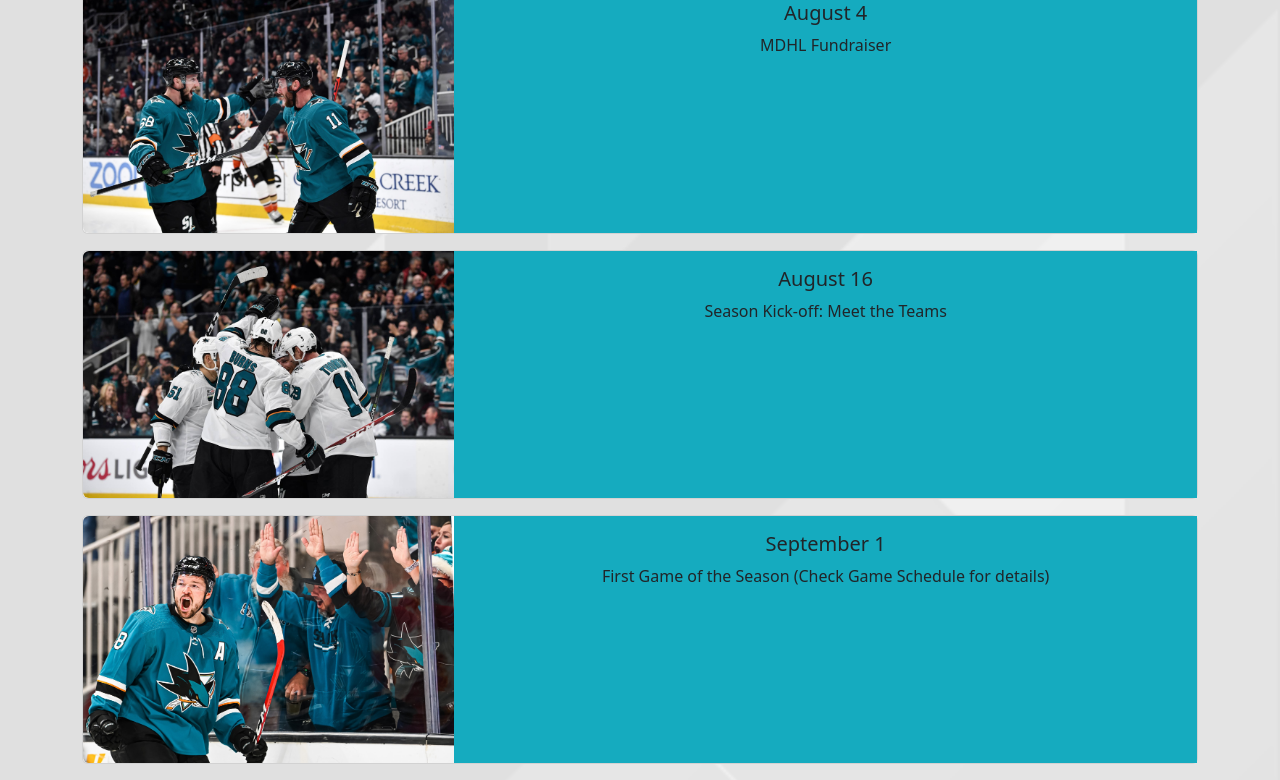
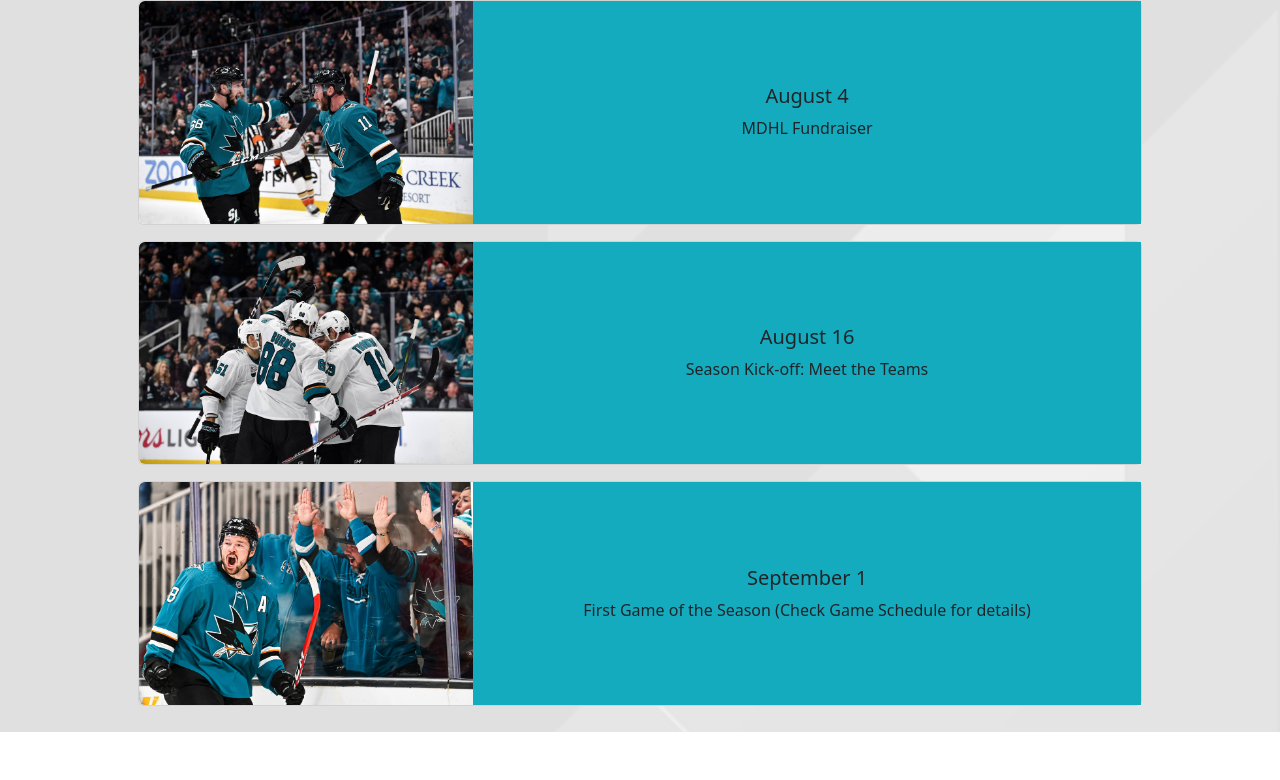
Before and after one commit to DaiM24/Task_1_mobile, a plain HTML site: page pages/news.html in a window 1280 px wide. Shown: the part 254-1034 px from the top of the page. After the commit the page ends 986 px from the top, so only its background shows below. Drawn offline with nearby package versions, Linux system fonts and the light colour scheme.

Commit message:
:tada: Fix desktop format

```diff
--- a/css/styles.css
+++ b/css/styles.css
@@ -68,7 +68,7 @@
 }
 /*INICIO DE LAS CARD*/
 .m-about {
-    margin-bottom: 100px;
+    margin-bottom: 110px;
 }
 .container__card{
     margin: auto;
@@ -212,14 +212,17 @@ ol, ul {
     width: 100px;
     height: 100px;
 }
-.h-news {
+/* .h-news {
     height: 250px;
     border-radius: 5px;
+} */
+.w-news {
+    width: 100%px;
 }
-.box-news {
+/* .box-news {
     background: #15abbfcf;
     height: 160px;
-}
+} */
 .bg-image-contact {
     background-image: url(../assets/slide_hockey1.jpg);
     background-size: cover;
@@ -267,6 +270,9 @@ ol, ul {
     .card-about{
         width: 290px;
     }
+    .w-news {
+        width: 90%;
+    }
 }
 @media only screen and (max-width: 1200px){
 
--- a/pages/news.html
+++ b/pages/news.html
@@ -17,61 +17,40 @@
         <img src="../assets/Logo.png" alt="Logo MDHL" class="w-logo-mdhl">
     </header>
     <main class="m-about">
-        <!-- <div id="carouselExample" class="carousel slide mt-1 rounded border border-dark">
-            <div class="carousel-inner">
-              <div class="carousel-item active">
-                <img src="../assets/slide_hockey1.jpg" class="d-block w-100 h-news" alt="Slide hockey">
-              </div>
-              <div class="carousel-item">
-                <img src="../assets/slide_hockey2.jpg" class="d-block w-100 h-news" alt="Slide hockey">
-              </div>
-              <div class="carousel-item">
-                <img src="../assets/slide_hockey3.jpg" class="d-block w-100 h-news" alt="Slide hockey">
-              </div>
-            </div>
-            <button class="carousel-control-prev" type="button" data-bs-target="#carouselExample" data-bs-slide="prev">
-              <span class="carousel-control-prev-icon" aria-hidden="true"></span>
-              <span class="visually-hidden">Previous</span>
-            </button>
-            <button class="carousel-control-next" type="button" data-bs-target="#carouselExample" data-bs-slide="next">
-              <span class="carousel-control-next-icon" aria-hidden="true"></span>
-              <span class="visually-hidden">Next</span>
-            </button>
-        </div> -->
-        <div class="container">
-          <div class="card mb-3" >
+        <div class="container mt-3 d-flex flex-column align-items-center">
+          <div class="card mb-3 w-news">
             <div class="row g-0">
               <div class="col-md-4">
-                <img src="../assets/slide_hockey1.jpg" class="img-fluid rounded-start" alt="...">
+                <img src="../assets/slide_hockey1.jpg" class="img-fluid rounded-start h-100" alt="...">
               </div>
               <div class="col-md-8">
-                <div class="card-body text-center bg-skyblue h-100">
+                <div class="card-body py-5 text-center bg-skyblue h-100 d-flex flex-column justify-content-center">
                   <h5 class="card-title">August 4</h5>
                   <p class="card-text">MDHL Fundraiser</p>
                 </div>
               </div>
             </div>
           </div>
-          <div class="card mb-3" >
+          <div class="card mb-3 w-news">
             <div class="row g-0">
               <div class="col-md-4">
-                <img src="../assets/slide_hockey2.jpg" class="img-fluid rounded-start" alt="...">
+                <img src="../assets/slide_hockey2.jpg" class="img-fluid rounded-start h-100" alt="...">
               </div>
               <div class="col-md-8">
-                <div class="card-body text-center bg-skyblue h-100">
+                <div class="card-body py-5 text-center bg-skyblue h-100 d-flex flex-column justify-content-center">
                   <h5 class="card-title">August 16</h5>
                   <p class="card-text">Season Kick-off: Meet the Teams</p>
                 </div>
               </div>
             </div>
           </div>
-          <div class="card mb-3" >
+          <div class="card mb-3 w-news">
             <div class="row g-0">
               <div class="col-md-4">
-                <img src="../assets/slide_hockey4.jpg" class="img-fluid rounded-start" alt="...">
+                <img src="../assets/slide_hockey4.jpg" class="img-fluid rounded-start h-100" alt="...">
               </div>
               <div class="col-md-8">
-                <div class="card-body text-center bg-skyblue h-100">
+                <div class="card-body py-5 text-center bg-skyblue h-100 d-flex flex-column justify-content-center">
                   <h5 class="card-title">September 1</h5>
                   <p class="card-text">First Game of the Season (Check Game Schedule for details)</p>
                 </div>
@@ -99,8 +78,8 @@
     <footer class="d-nav">
       <nav class="nav fixed-bottom bg-white border-white py-0">
         <div class="container-fluid h-nav d-flex justify-content-evenly bg-black align-items-center">
-                <div class="">
-                    <a class="navbar-brand text-center m-0" href="#">
+          <div>
+            <a class="navbar-brand m-0" href="./schedule.html">
               <i class="bi bi-calendar-week-fill fs-2 text-white"></i>
             </a>
           </div>
@@ -110,7 +89,7 @@
             </a>
           </div>
           <div>
-                    <a class="navbar-brand m-0" href="#">
+            <a class="navbar-brand m-0" href="./contact.html">
               <i class="bi bi-envelope-fill fs-2 text-white"></i>
             </a>
           </div>
```
Also changed, not shown: pages/rules.html (+1 -0 lines), pages/schedule.html (+2 -3 lines). Lines whose indentation alone changed are shown as unchanged.
